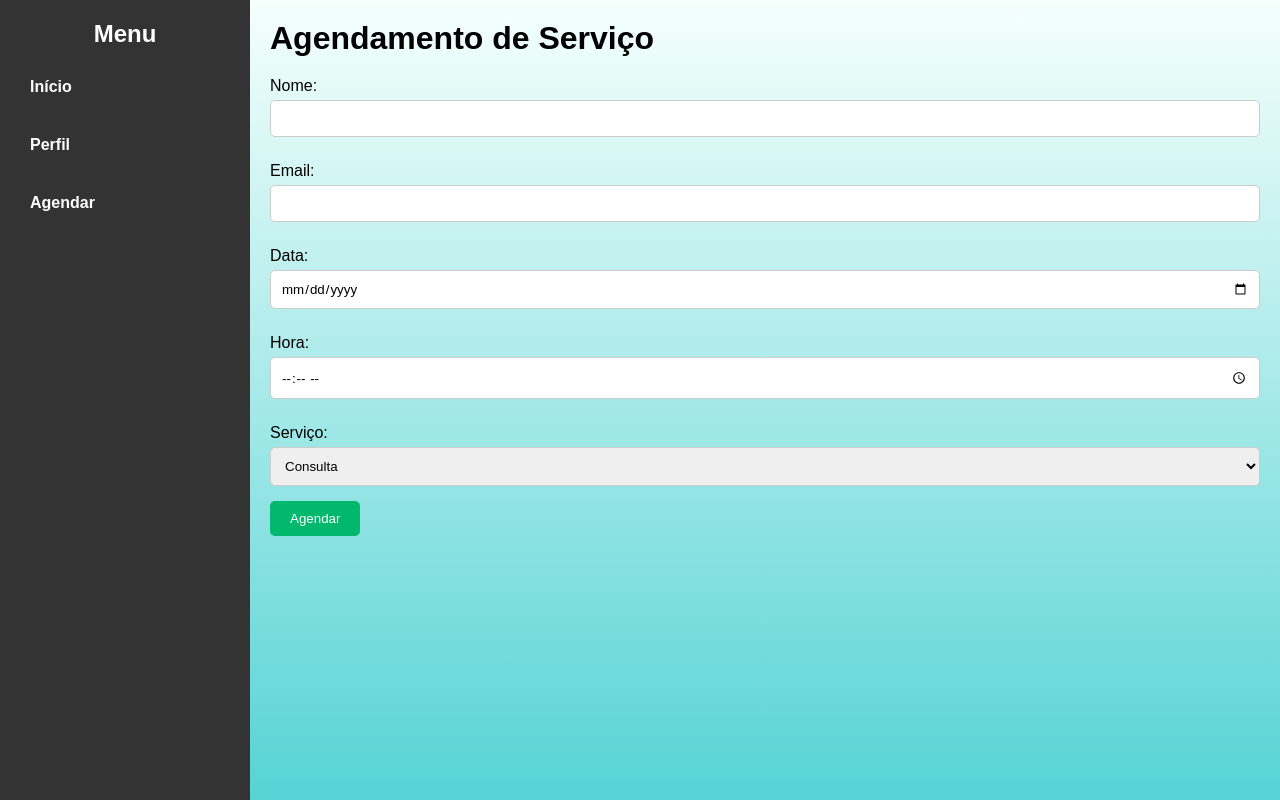
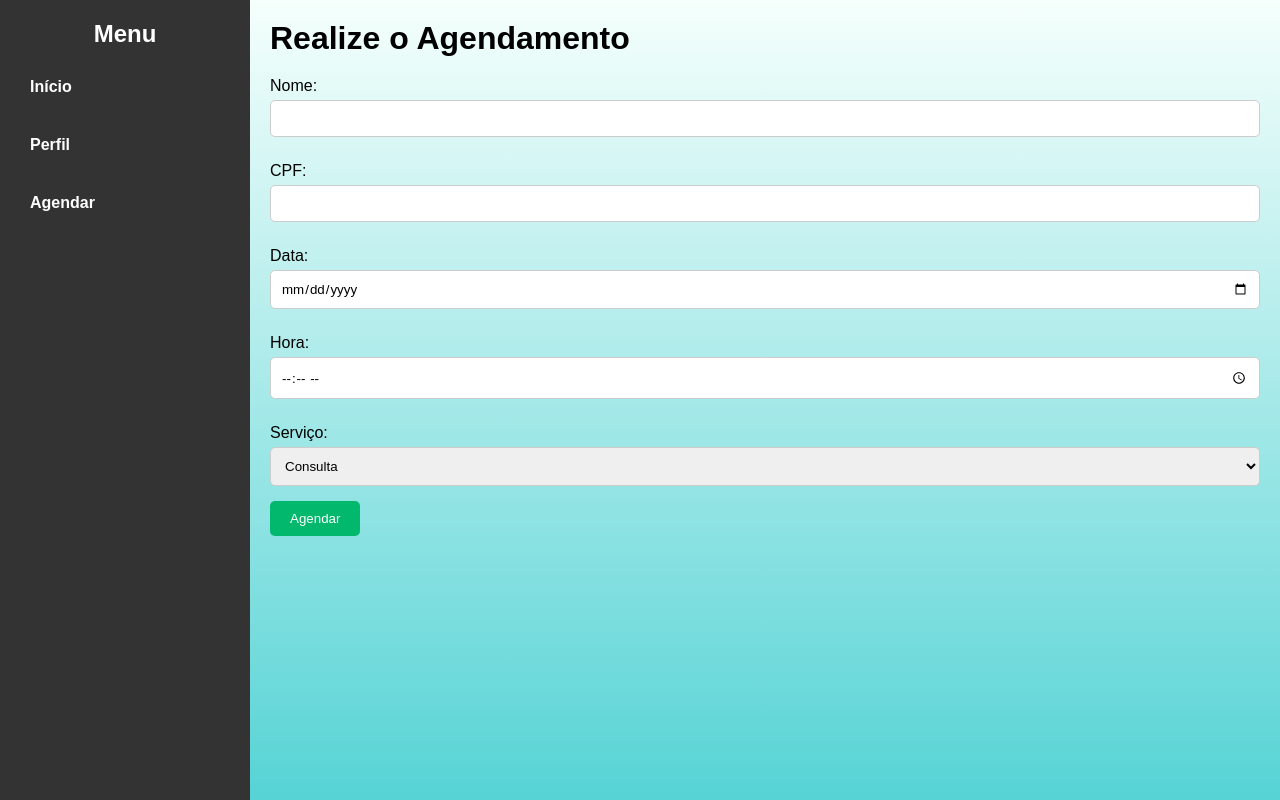
Before and after one commit to FiLpoix/schedule, a plain HTML site: page index.html in a window 1280 px wide. Drawn offline with Linux system fonts and the light colour scheme.

Commit message:
lil changes

```diff
--- a/index.html
+++ b/index.html
@@ -20,13 +20,13 @@
 
         <!-- Agendamento -->
         <div class="main-content">
-            <h1>Agendamento de Serviço</h1>
+            <h1>Realize o Agendamento</h1>
             <form id="formAgendamento">
                 <label for="nome">Nome:</label>
                 <input type="text" id="nome" name="nome" required>
 
-                <label for="email">Email:</label>
-                <input type="email" id="email" name="email" required>
+                <label for="cpf">CPF:</label>
+                <input type="text" id="cpf" name="cpf" required>
 
                 <label for="data">Data:</label>
                 <input type="date" id="data" name="data" required>
```
